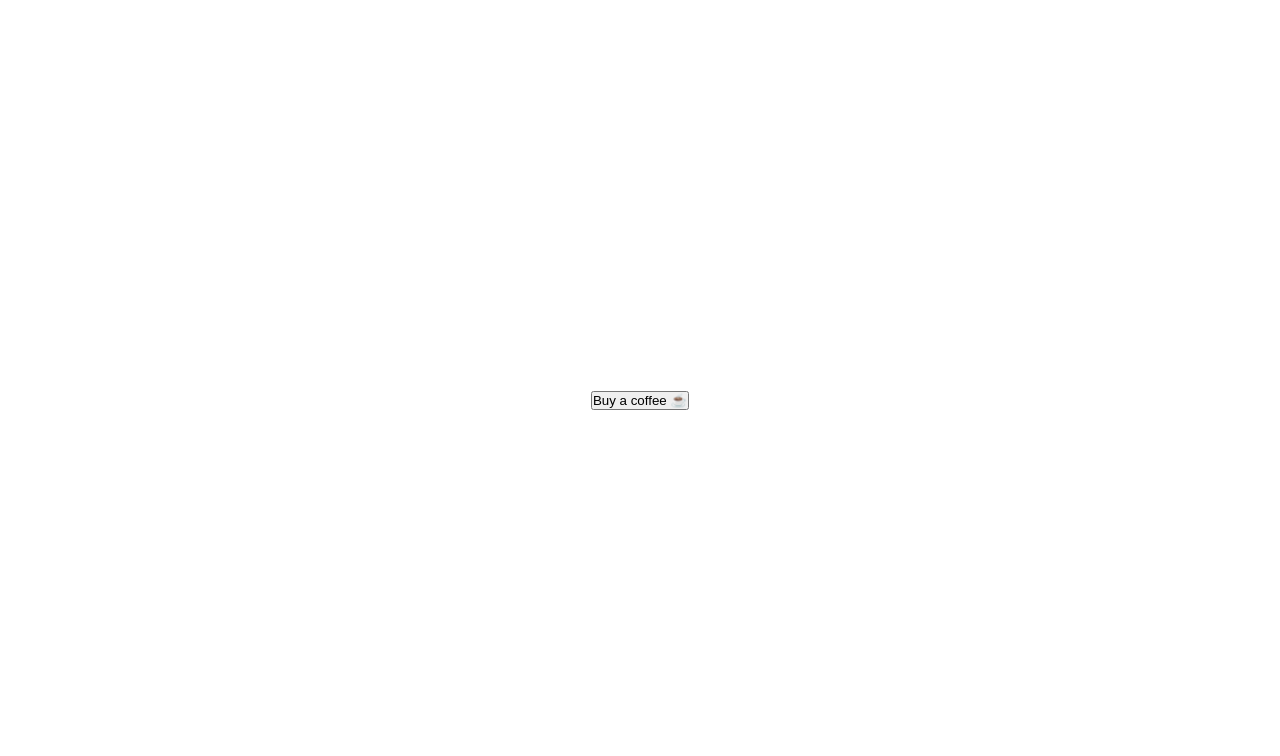
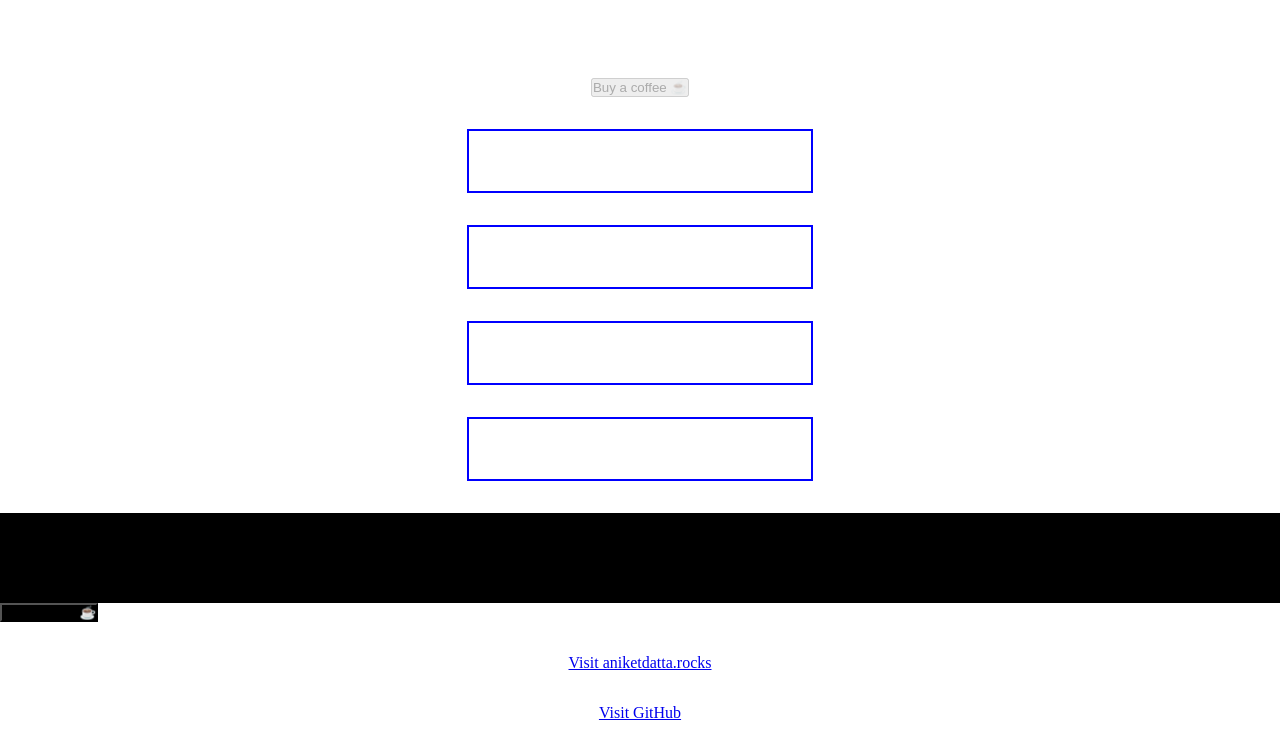
Before and after one commit to dattaaniket7/css-pseudo-classes-elements, a plain HTML site: page index.html in a window 1280 px wide. Drawn offline with Linux system fonts and the light colour scheme.

Commit message:
pseudo-classes

```diff
--- a/index.html
+++ b/index.html
@@ -9,7 +9,23 @@
 </head>
 
 <body>
-    <button>Buy a coffee ☕</button>
+    <button disabled>Buy a coffee ☕</button>
+    <input type="text">
+    <input type="text">
+    <input type="text">
+    <input type="email">
+    <div class="post">
+        <p>First paragraph</p>
+        <p>Anim velit nostrud ad officia ullamco eiusmod elit incididunt officia anim. Dolore labore magna laborum dolor
+            cillum veniam proident cillum culpa dolore non anim. Duis nisi officia cupidatat proident ex esse do velit
+            ex
+            aliqua. Nisi nisi veniam ipsum sit ex aliqua commodo non. Dolore ullamco eu in enim laborum tempor nisi amet
+            laboris velit consectetur. Ea pariatur officia in Lorem do do fugiat irure est eu nulla elit.</p>
+        <p>Last Paragraph</p>
+        <button>Buy a coffee ☕</button>
+    </div>
+    <a href="/">Visit aniketdatta.rocks</a>
+    <a href="https://github.com/dattaaniket7">Visit GitHub</a>
 </body>
 
 </html>
--- a/style.css
+++ b/style.css
@@ -12,3 +12,73 @@ body {
     justify-content: center;
     min-height: 100vh;
 }
+
+/* button {
+    padding: 1rem 2rem;
+    border: none;
+    font-size: 1.5rem;
+    background: rgb(31, 107, 133);
+    color: white;
+    cursor: pointer;
+    border-radius: 0.5rem;
+    font-family: 'Franklin Gothic Medium', 'Arial Narrow', Arial, sans-serif;
+} */
+
+/* button:hover {
+    background: rgb(14, 48, 59);
+} */
+
+/* button:active {
+    background: rgb(14, 48, 59);
+}
+
+button:disabled {
+    opacity: 0.5;
+    background: black;
+} */
+
+input {
+    font-size: 1.5rem;
+    padding: 1rem;
+    border: 2px solid black;
+}
+
+input:focus {
+    border: 4px solid rgb(255, 23, 100);
+}
+
+input:invalid {
+    border: 2px solid red;
+}
+
+input:valid {
+    border: 2px solid blue;
+}
+
+/* p:first-child {
+    background: lightblue;
+}
+
+p:last-child {
+    background: rgb(221, 173, 230);
+} */
+
+/* p:nth-child(3) {
+    background: lightblue;
+}
+
+p:nth-child(even) {
+    background: lightblue;
+} */
+
+/* .post button, .post p {
+    background: black;
+} */
+
+.post :is(p, button) {
+    background: black;
+}
+
+a:visited {
+    color: red;
+}
```
